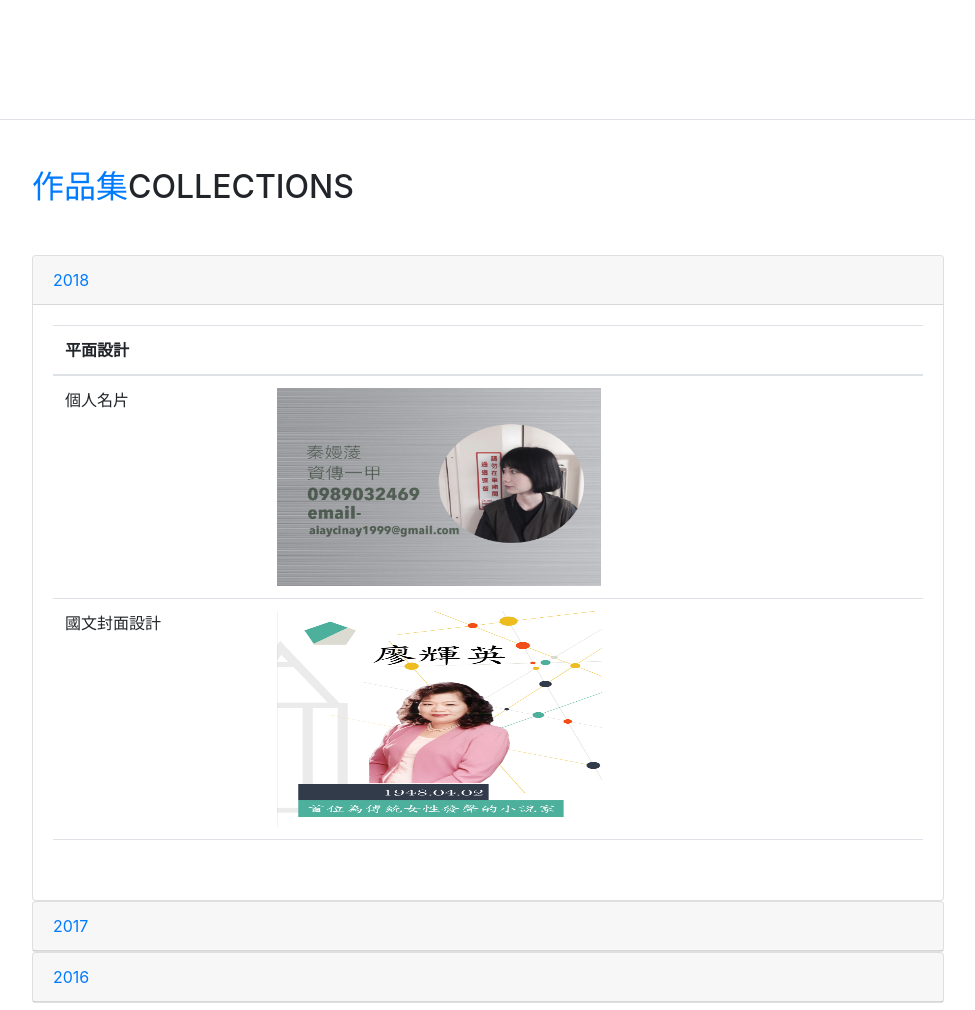
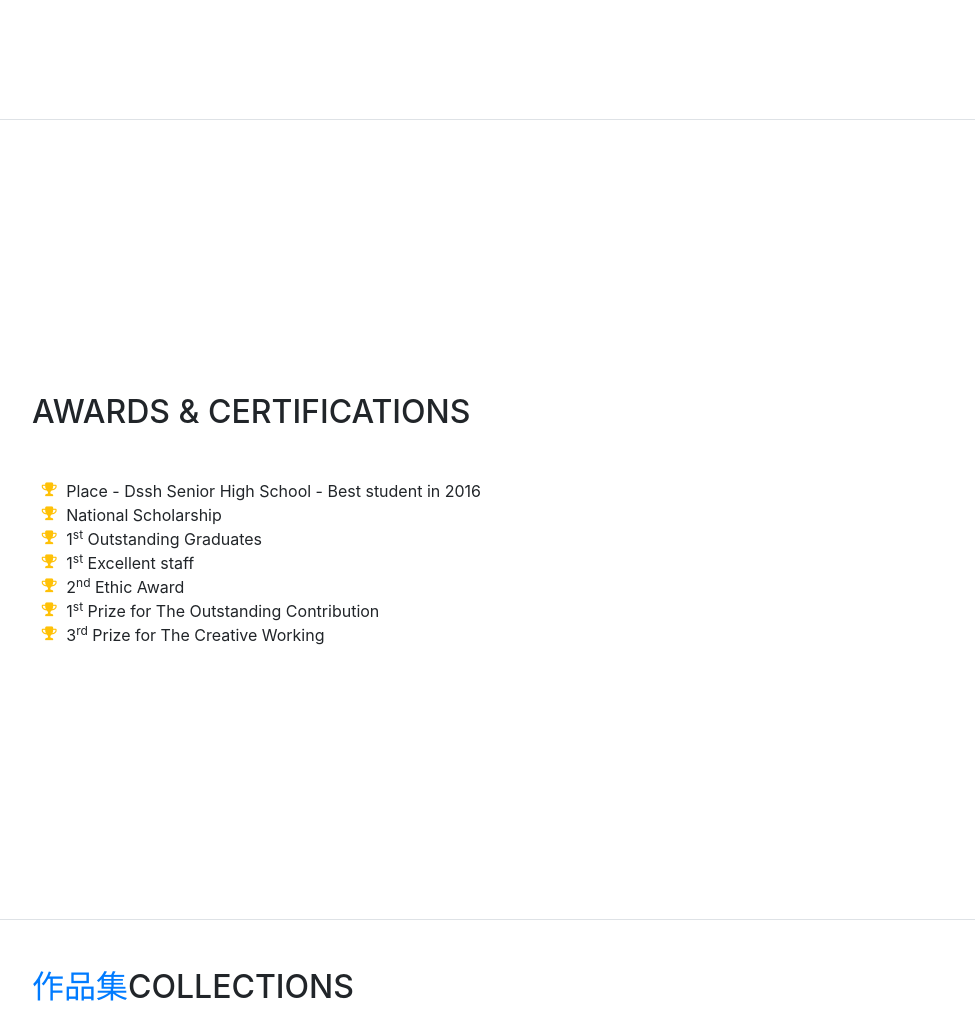
Before and after one commit to maaanling/maaanling.github.io, a website with bundled scripts: page index.html in a window 1280 px wide. Shown: the part 4040-5050 px from the top of the page, without its empty margins (288-1263 px from the left). Built offline with nearby package versions, Linux system fonts and the light colour scheme; a web font is replaced by a local one.

Commit message:
Add files via upload

```diff
--- a/index.html
+++ b/index.html
@@ -241,6 +241,41 @@
         </div>
       </section>
 
+      <section class="resume-section p-3 p-lg-5 d-flex flex-column" id="awards">
+        <div class="my-auto">
+          <h2 class="mb-5">Awards &amp; Certifications</h2>
+          <ul class="fa-ul mb-0">
+            <li>
+              <i class="fa-li fa fa-trophy text-warning"></i>
+               Place - Dssh Senior High School - Best student in 2016</li>
+            <li>
+              <i class="fa-li fa fa-trophy text-warning"></i>
+              National Scholarship</li>
+            <li>
+              <i class="fa-li fa fa-trophy text-warning"></i>
+              1<sup>st</sup>
+              Outstanding Graduates</li>
+            <li>
+              <i class="fa-li fa fa-trophy text-warning"></i>
+              1<sup>st</sup>
+              Excellent staff</li>
+            <li>
+              <i class="fa-li fa fa-trophy text-warning"></i>
+              2<sup>nd</sup>
+             Ethic Award</li>
+            <li>
+            <li>
+              <i class="fa-li fa fa-trophy text-warning"></i>
+              1<sup>st</sup>
+             Prize for The Outstanding Contribution</li>
+            <li>
+              <i class="fa-li fa fa-trophy text-warning"></i>
+              3<sup>rd</sup>
+             Prize for The Creative Working </li>
+          </ul>
+        </div>
+      </section>
+
 	  <section class="resume-section p-3 p-lg-5 d-flex flex-column" id="collections">
         <div class="my-auto">
           <h2 class="mb-5"><span class="text-primary">作品集</span>Collections</h2>
```
